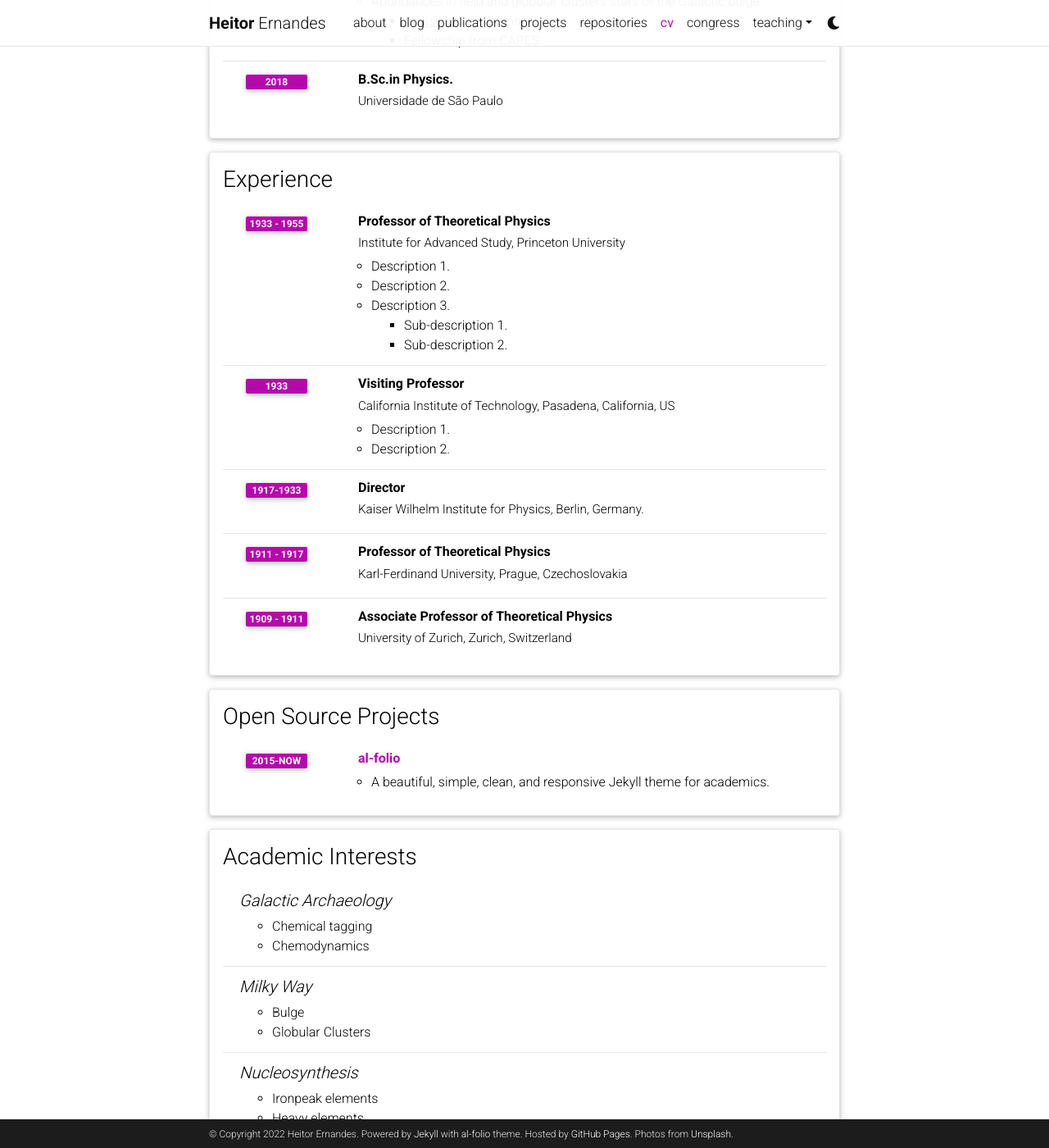
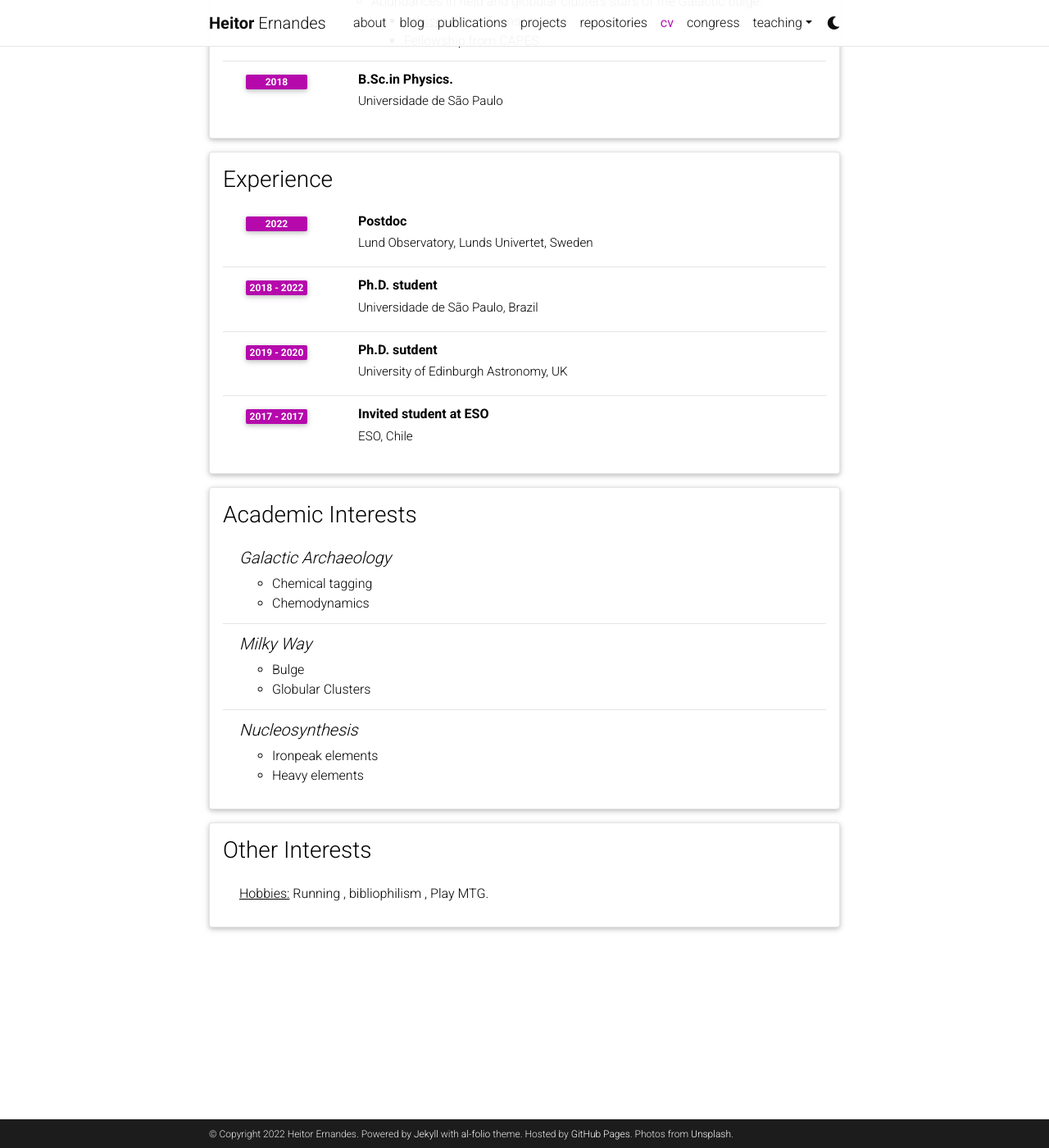
Before and after one commit to drheitor/drheitor.github.io, a Jekyll site: the page built from _pages/cv.md, in a window 1280 px wide and 1400 px high, scrolled down 680 px. Shown: the whole window at 82% size. Built offline with Jekyll 4.4.1, drawn with Linux system fonts in a browser that asks for light colours; comment, search, counter and statistics services are not loaded; a style sheet for code colours, icons or effects is not loaded.

Commit message:
update experience

```diff
--- a/_data/cv.yml
+++ b/_data/cv.yml
@@ -37,43 +37,33 @@
 - title: Experience
   type: time_table
   contents:
-    - title: Professor of Theoretical Physics
-      institution: Institute for Advanced Study, Princeton University
-      year: 1933 - 1955
-      description:
-        - Description 1.
-        - Description 2.
-        - title: Description 3.
-          contents:
-            - Sub-description 1.
-            - Sub-description 2.
-    - title: Visiting Professor
-      institution: California Institute of Technology, Pasadena, California, US
-      year: 1933
-      description:
-        - Description 1.
-        - Description 2.
+    - title: Postdoc
+      institution: Lund Observatory, Lunds Univertet, Sweden
+      year: 2022
+      Advisor:
+        - Sofia Feltzing
+        - Fellowship from KAW
 
-    - title: Director
-      institution: Kaiser Wilhelm Institute for Physics, Berlin, Germany.
-      year: 1917-1933
+    - title: Ph.D. student
+      institution: Universidade de São Paulo, Brazil
+      year: 2018 - 2022
+      Advisor:
+        - Beatriz Barbuy
+        - Fellowship from CAPES
 
-    - title: Professor of Theoretical Physics
-      institution: Karl-Ferdinand University, Prague, Czechoslovakia
-      year: 1911 - 1917
-      description:
+    - title: Ph.D. sutdent
+      institution: University of Edinburgh Astronomy, UK
+      year: 2019 - 2020
+      Advisor:
+        - Chris Evans
+        - Fellowship from CAPES
 
-    - title: Associate Professor of Theoretical Physics
-      institution: University of Zurich, Zurich, Switzerland
-      year: 1909 - 1911
-
-- title: Open Source Projects
-  type: time_table
-  contents:
-    - title: <a href="https://github.com/alshedivat/al-folio">al-folio</a>
-      year: 2015-now
-      description: A beautiful, simple, clean, and responsive Jekyll theme for academics.
-
+    - title: Invited student at ESO
+      institution: ESO, Chile
+      year: 2017 - 2017
+      Advisor:
+        - Bruno Dias
+        - Support from ESO
 
 - title: Academic Interests
   type: nested_list
```
